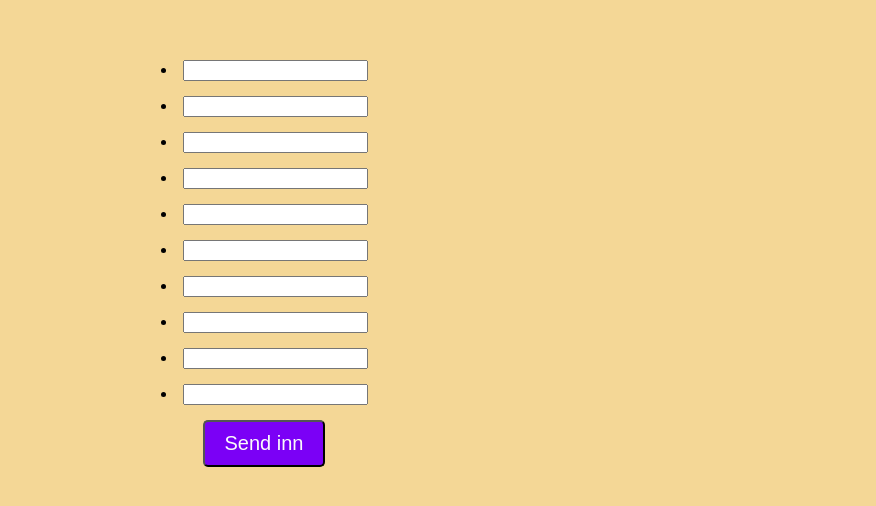
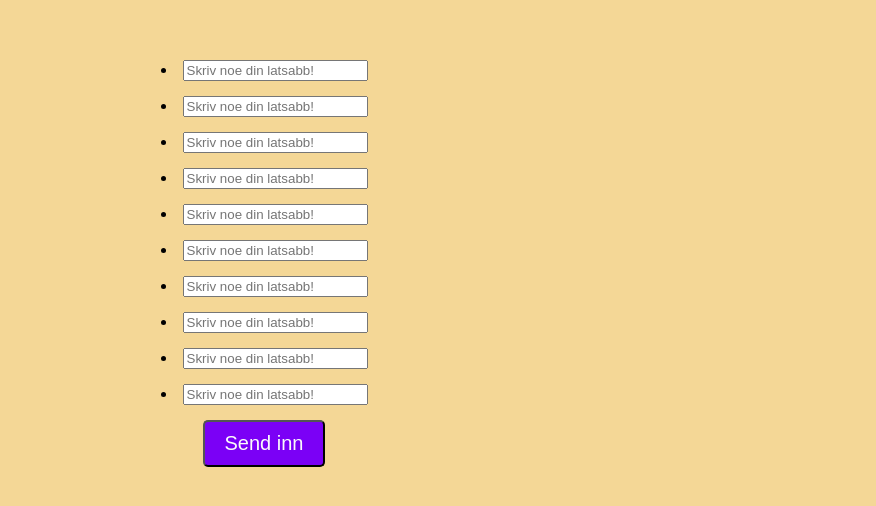
Before and after one commit to OJKoteng/Kodeloftet-siste-prosjekt, a plain HTML site: page todo.html in a window 1280 px wide. Shown: the part 154-660 px from the top of the page, without its empty margins (404-1280 px from the left). Drawn offline with Linux system fonts and the light colour scheme; a web font is replaced by a local one.

Commit message:
La til placeholder i input elementene

```diff
--- a/todo.html
+++ b/todo.html
@@ -19,43 +19,43 @@ To do, or not to do, that is the question!
 <ul>
 
 <li>
-<input type="text">
+<input type="text" placeholder="Skriv noe din latsabb!">
 </li>
 
     <li>
-    <input type="text">
+    <input type="text" placeholder="Skriv noe din latsabb!">
     </li>
 
         <li>
-        <input type="text">
+        <input type="text" placeholder="Skriv noe din latsabb!">
         </li>
 
             <li>
-            <input type="text">
+            <input type="text" placeholder="Skriv noe din latsabb!">
             </li>
 
                 <li>
-                <input type="text">
+                <input type="text" placeholder="Skriv noe din latsabb!">
                 </li>
 
                     <li>
-                    <input type="text">
+                    <input type="text" placeholder="Skriv noe din latsabb!">
                     </li>
 
                         <li>
-                        <input type="text">
+                        <input type="text" placeholder="Skriv noe din latsabb!">
                         </li>
 
                             <li>
-                            <input type="text">
+                            <input type="text" placeholder="Skriv noe din latsabb!">
                             </li>
 
                                 <li>
-                                <input type="text">
+                                <input type="text" placeholder="Skriv noe din latsabb!">
                                 </li>
 
                                     <li>
-                                    <input type="text">
+                                    <input type="text" placeholder="Skriv noe din latsabb!">
                                     </li>
 
 <button class="button" type="submit">Send inn</button>
```
